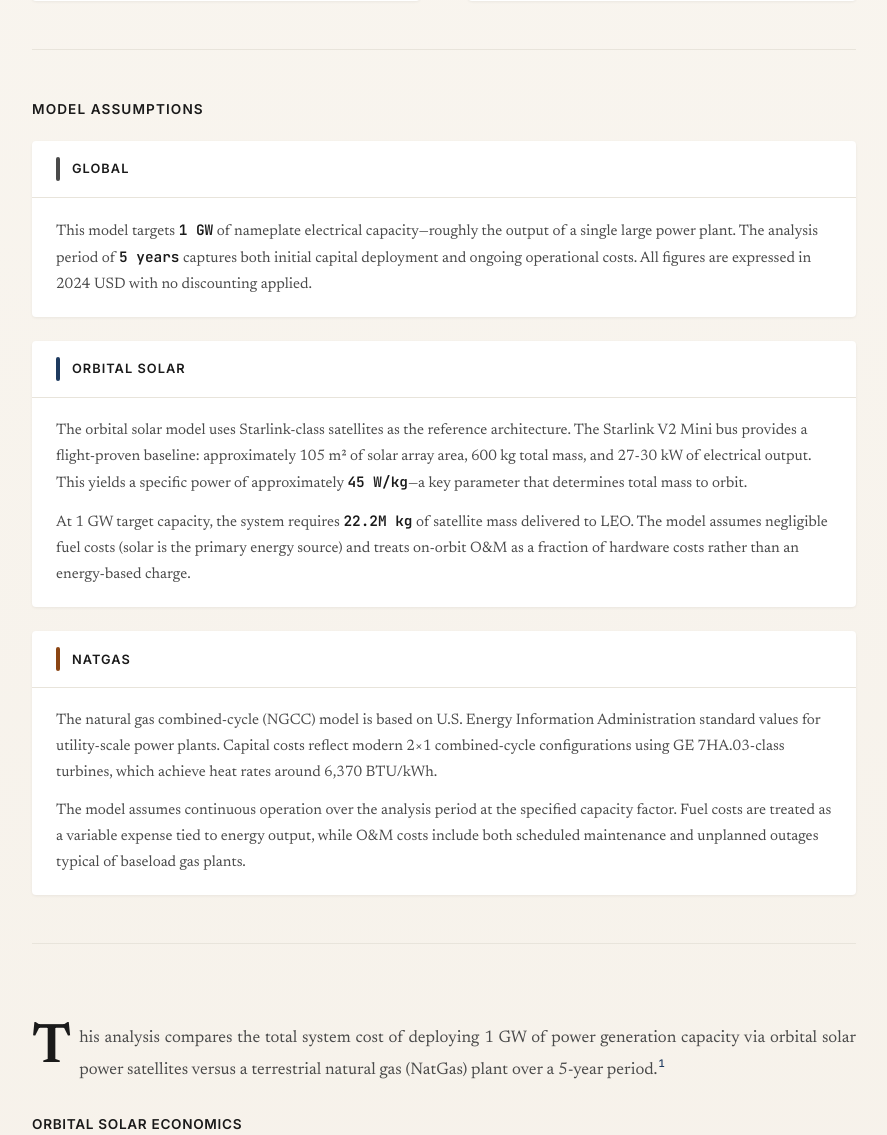
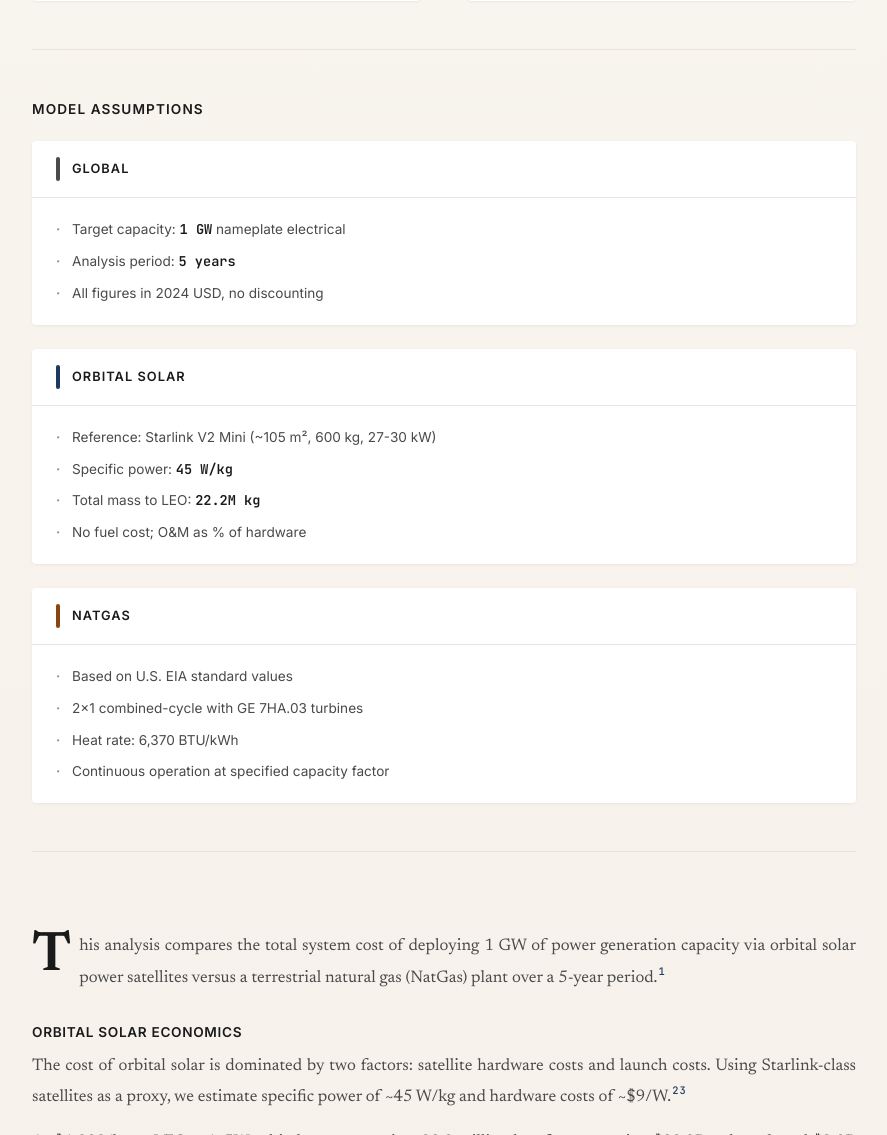
Before and after one commit to andrewmccalip/thoughts, a Flask app: page /space-datacenters in a window 1280 px wide. Shown: the part 2880-4015 px from the top of the page, without its empty margins (196-1083 px from the left). Run offline with Flask 2, Linux system fonts and the light colour scheme.

Commit message:
dockerfile

```diff
--- a/static/css/style.css
+++ b/static/css/style.css
@@ -605,26 +605,38 @@ input[type="range"]::-moz-range-thumb {
 }
 
 .assumption-content {
-    padding: 1.25rem 1.5rem;
+    padding: 1rem 1.5rem;
 }
 
-.assumption-content p {
-    font-family: var(--font-serif);
-    font-size: 0.95rem;
-    line-height: 1.7;
-    color: var(--ink-muted);
-    margin-bottom: 0.75rem;
+.assumption-bullets {
+    list-style: none;
+    margin: 0;
+    padding: 0;
 }
 
-.assumption-content p:last-child {
-    margin-bottom: 0;
+.assumption-bullets li {
+    font-family: var(--font-sans);
+    font-size: 0.85rem;
+    line-height: 1.5;
+    color: var(--ink-muted);
+    padding: 0.35rem 0;
+    padding-left: 1rem;
+    position: relative;
 }
 
-.assumption-content strong {
+.assumption-bullets li::before {
+    content: '·';
+    position: absolute;
+    left: 0;
+    color: var(--ink-light);
+    font-weight: bold;
+}
+
+.assumption-bullets strong {
     font-weight: 600;
     color: var(--ink);
     font-family: var(--font-mono);
-    font-size: 0.9rem;
+    font-size: 0.85rem;
 }
 
 /* Engineering Outputs Section */
--- a/templates/space-datacenters.html
+++ b/templates/space-datacenters.html
@@ -468,7 +468,11 @@
                         <h4>Global</h4>
                     </div>
                     <div class="assumption-content">
-                        <p>This model targets <strong>1 GW</strong> of nameplate electrical capacity—roughly the output of a single large power plant. The analysis period of <strong id="assumption-years">5 years</strong> captures both initial capital deployment and ongoing operational costs. All figures are expressed in 2024 USD with no discounting applied.</p>
+                        <ul class="assumption-bullets">
+                            <li>Target capacity: <strong>1 GW</strong> nameplate electrical</li>
+                            <li>Analysis period: <strong id="assumption-years">5 years</strong></li>
+                            <li>All figures in 2024 USD, no discounting</li>
+                        </ul>
                     </div>
                 </div>
 
@@ -479,8 +483,12 @@
                         <h4>Orbital Solar</h4>
                     </div>
                     <div class="assumption-content">
-                        <p>The orbital solar model uses Starlink-class satellites as the reference architecture. The Starlink V2 Mini bus provides a flight-proven baseline: approximately 105 m² of solar array area, 600 kg total mass, and 27-30 kW of electrical output. This yields a specific power of approximately <strong id="assumption-specific-power">45 W/kg</strong>—a key parameter that determines total mass to orbit.</p>
-                        <p>At 1 GW target capacity, the system requires <strong id="assumption-mass">22.2M kg</strong> of satellite mass delivered to LEO. The model assumes negligible fuel costs (solar is the primary energy source) and treats on-orbit O&M as a fraction of hardware costs rather than an energy-based charge.</p>
+                        <ul class="assumption-bullets">
+                            <li>Reference: Starlink V2 Mini (~105 m², 600 kg, 27-30 kW)</li>
+                            <li>Specific power: <strong id="assumption-specific-power">45 W/kg</strong></li>
+                            <li>Total mass to LEO: <strong id="assumption-mass">22.2M kg</strong></li>
+                            <li>No fuel cost; O&M as % of hardware</li>
+                        </ul>
                     </div>
                 </div>
 
@@ -491,8 +499,12 @@
                         <h4>NatGas</h4>
                     </div>
                     <div class="assumption-content">
-                        <p>The natural gas combined-cycle (NGCC) model is based on U.S. Energy Information Administration standard values for utility-scale power plants. Capital costs reflect modern 2×1 combined-cycle configurations using GE 7HA.03-class turbines, which achieve heat rates around 6,370 BTU/kWh.</p>
-                        <p>The model assumes continuous operation over the analysis period at the specified capacity factor. Fuel costs are treated as a variable expense tied to energy output, while O&M costs include both scheduled maintenance and unplanned outages typical of baseload gas plants.</p>
+                        <ul class="assumption-bullets">
+                            <li>Based on U.S. EIA standard values</li>
+                            <li>2×1 combined-cycle with GE 7HA.03 turbines</li>
+                            <li>Heat rate: 6,370 BTU/kWh</li>
+                            <li>Continuous operation at specified capacity factor</li>
+                        </ul>
                     </div>
                 </div>
             </div>
```
Also changed, not shown: 2 other files.
